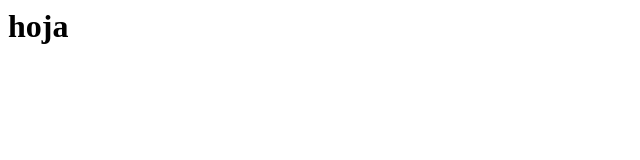
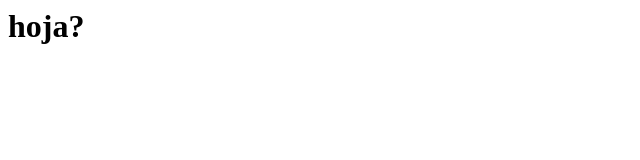
Before and after one commit to tatiyavinchu/checkout, a plain HTML site: page index.html in a window 1280 px wide. Shown: the full height of the page, 0-640 px from the left. Drawn offline with Linux system fonts and the light colour scheme.

Commit message:
second commit

```diff
--- a/index.html
+++ b/index.html
@@ -4,6 +4,6 @@
 
 </head>
 <body>
-	<h1> hoja</h1>
+	<h1> hoja?</h1>
 </body>
 </html>
```
